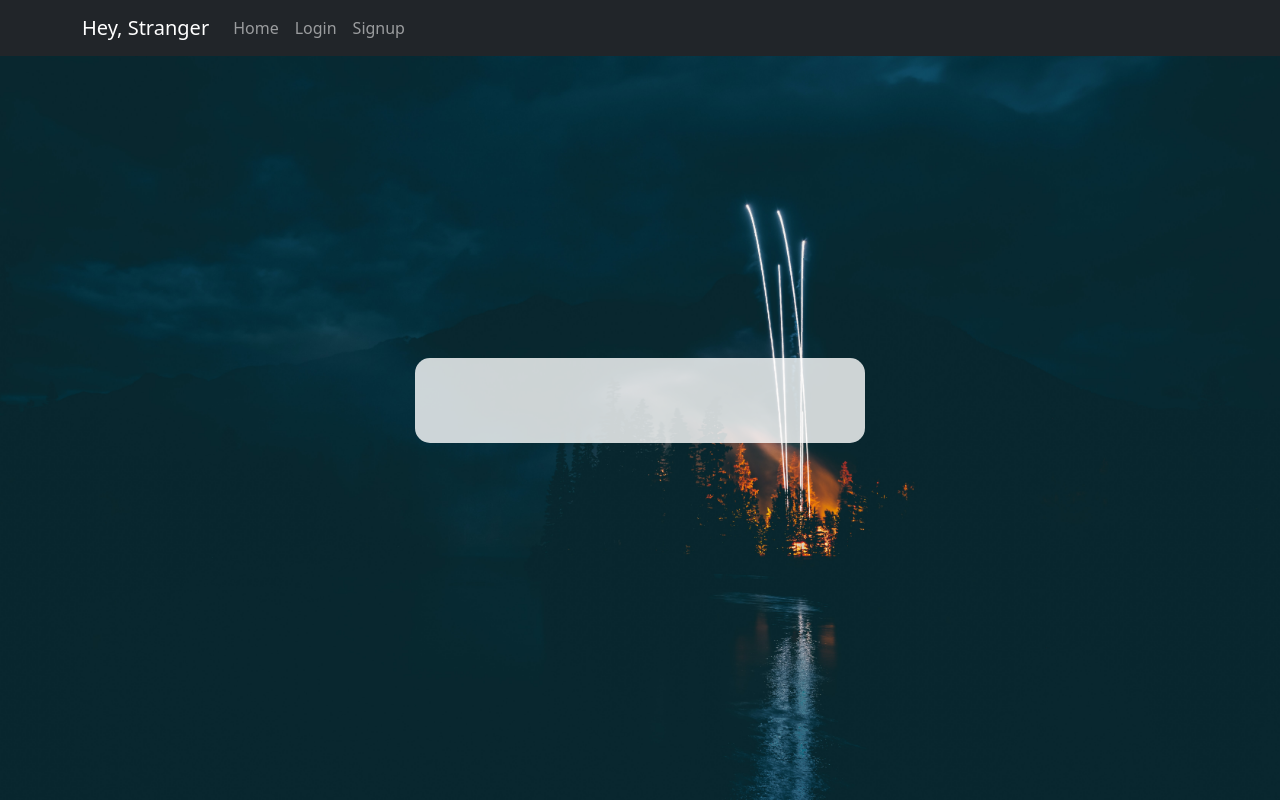
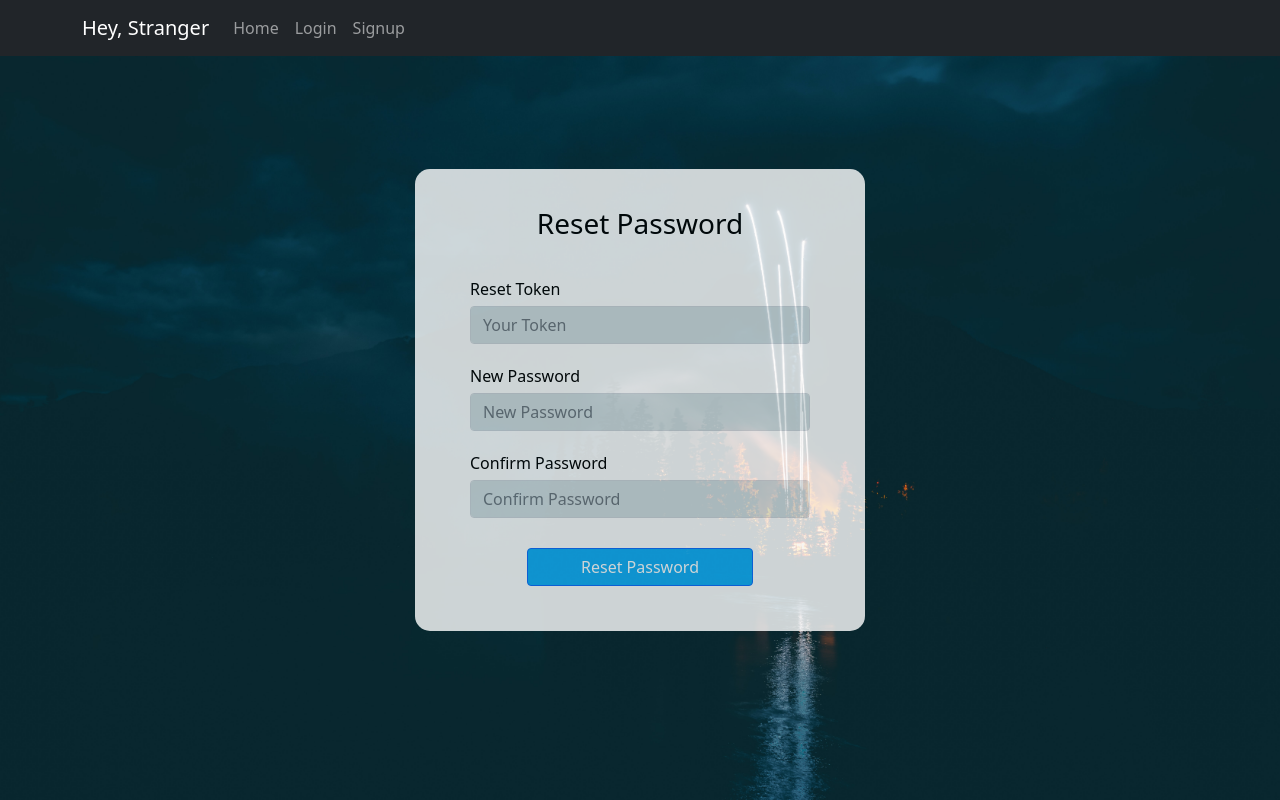
Before and after one commit to berrybab6/Stranger_Frontend, a React (Create React App) app: page /reset in a window 1280 px wide. Built offline with nearby package versions, Linux system fonts and the light colour scheme.

Commit message:
forgot and resetP

```diff
--- a/src/App.js
+++ b/src/App.js
@@ -10,6 +10,7 @@ import { AUTH_TOKEN, EMAIL} from './common/constants';
 import Navbarr from './common/navbar.components';
 import { AppContext, useAppContext } from './common/contextLib';
 import Forgot from './Auth/Screen/forgot.components';
+import ResetPassword from './Auth/Screen/resetP.component';
 
 
 function Routes(){
@@ -91,6 +92,8 @@ function App() {
             <Route path="/sign-in" component={Login} />
             <Route path="/sign-up" component={Signup} />
             <Route path="/forgot" component={Forgot}/>
+            <Route path="/reset" component={ResetPassword}/>
+
           </Switch>
         </div>
       </div>
--- a/src/Auth/Screen/forgot.components.js
+++ b/src/Auth/Screen/forgot.components.js
@@ -1,11 +1,37 @@
+import { useMutation } from "@apollo/client";
 import React, {useState} from "react";
+import gql from "graphql-tag";
+import { useHistory } from "react-router";
+
 
 const Forgot =()=>{
+    const history = useHistory();
     const [email, setEmail] = useState("");
+    const forgotMutation = gql`
+    mutation ForgotMutation($email:String!){
+        sendPasswordResetEmail(email:$email){
+            success,
+            errors
+        }
+    }`;
+
+    const [forgot] = useMutation(
+       forgotMutation, {
+           variables:{
+               email:email
+           },
+           onCompleted:({sendPasswordResetEmail})=>{
+               if(sendPasswordResetEmail.errors == null){
+                console.log(sendPasswordResetEmail.success);
+                history.push('/reset');
+            }
+           }
+       }
+    );
     return (
         <form  onSubmit={e => {
             e.preventDefault();
-            // login();
+            forgot();
 
           }}
           >
--- /dev/null
+++ b/src/Auth/Screen/resetP.component.js
@@ -0,0 +1,94 @@
+import { useMutation } from "@apollo/client";
+import React, {useState} from "react";
+import gql from "graphql-tag";
+
+
+const ResetPassword =()=>{
+    const [token, setToken] = useState("");
+    const [password1, setPassword] = useState("");
+    const [password2, setPassword2] = useState("");
+    const [error , setError] = useState(null);
+    const resetPasswordMutation = gql`
+    mutation ForgotMutation($token:String!, $password1:String!, $password2:String!){
+        passwordReset(token:$token, newPassword1:$password1, newPassword2:$password2){
+            success,
+            errors
+        }
+    }`;
+
+    const [resetPassword] = useMutation(
+       resetPasswordMutation, {
+           variables:{
+               token:token,
+               password1:password1,
+               password2:password2
+           },
+
+
+           onCompleted:({passwordReset})=>{
+               if(passwordReset.success){
+                console.log(passwordReset.success);
+                setError(passwordReset.success)
+            }else{
+            if(passwordReset.errors.nonFieldErrors){
+                setError(passwordReset.errors.nonFieldErrors[0].message);
+            }else if(passwordReset.errors.newPassword2){
+                var errors = ""
+                for(let i=0; i< passwordReset.errors.newPassword2.length;i++){
+                    errors =errors + passwordReset.errors.newPassword2[i].message + '\n';
+
+
+                }
+                setError(errors);
+            }
+            // setError(passwordReset.newPassword2[0].message);
+           }
+        }
+       }
+    );
+    return (
+        <form  onSubmit={e => {
+            e.preventDefault();
+            // if(password2 !== password2){
+            //     setError("Password Must Match!");
+            // }else if(token==""|| password1 ==""|| password2==""){
+            //     setError("Fields can't be empty");
+            // }else{
+            // resetPassword();
+            // }
+            resetPassword();
+          }}
+          >
+
+            <h3 class="login_c">Reset Password</h3>
+            {
+                (error)? <div className="form-group" class="errorText">
+                <label value={error} >{error}</label>
+
+            </div>:<div></div>
+            }
+
+            <div className="form-group">
+                <label className="login_c">Reset Token</label>
+                <input type="text"  className="login_f" value={token} onChange={(e)=>{setToken(e.target.value)}} className="form-control" placeholder="Your Token" />
+            </div>
+            <div className="form-group">
+                <label className="login_c">New Password</label>
+                <input type="password"  className="login_f" value={password1} onChange={(e)=>{setPassword(e.target.value)}} className="form-control" placeholder="New Password" />
+            </div>
+            <div className="form-group">
+                <label className="login_c">Confirm Password</label>
+                <input type="password"  className="login_f" value={password2} onChange={(e)=>{setPassword2(e.target.value)}} className="form-control" placeholder="Confirm Password" />
+            </div>
+
+
+            <div class="d-flex justify-content-center">
+                <button type="submit"  class="col-md-8 btn btn-primary lelaa">Reset Password</button>
+            </div>
+            {/* <button type="submit" className="col-md-6 text-center btn btn-primary btn-block submit">Login</button> */}
+
+        </form>
+    );
+}
+
+export default ResetPassword;
```
